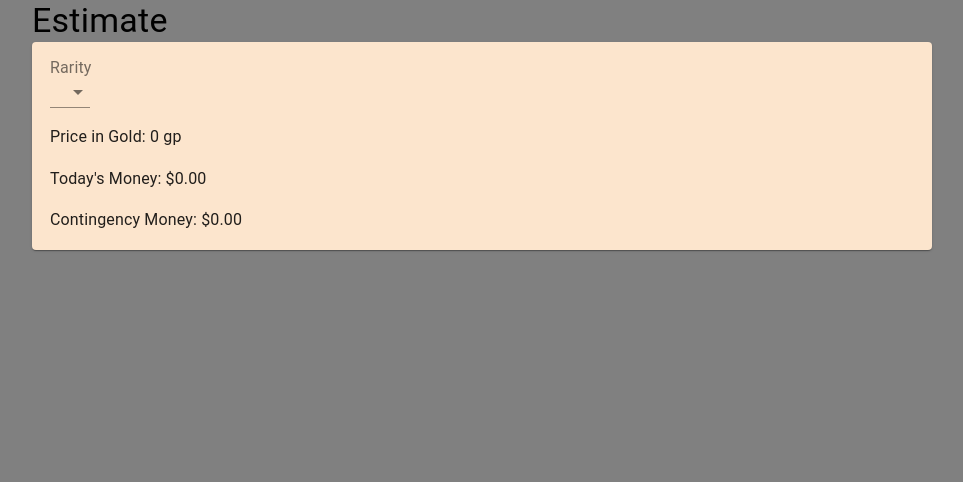
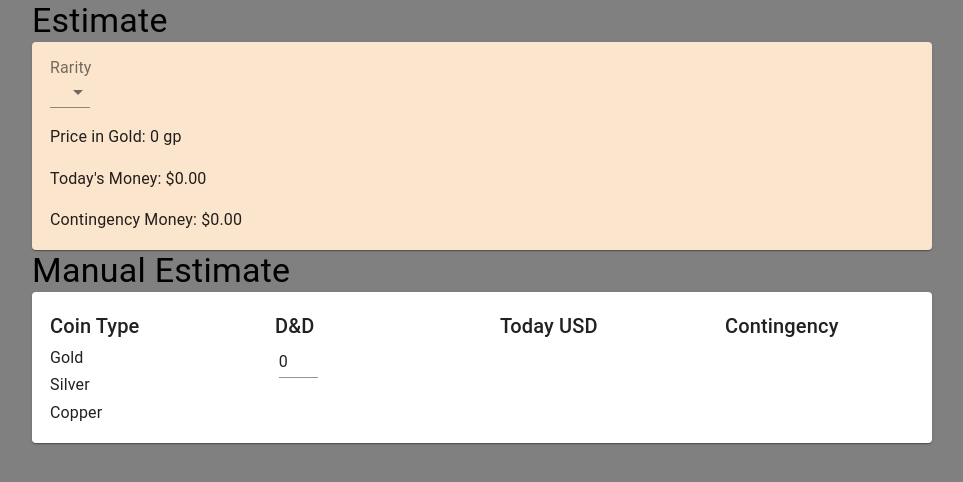
Before and after one commit to FehrIsFair/contingency-calculator, a React (Create React App) app: page / in a window 1280 px wide. Shown: the top 482 px of the page, without its empty margins (158-1121 px from the left). Built offline with nearby package versions, Linux system fonts and the light colour scheme.

Commit message:
start of manual estimate

```diff
--- a/src/Components/Estimate.js
+++ b/src/Components/Estimate.js
@@ -57,7 +57,7 @@ const Estimate = () => {
   return (
     <div id="estimate">
       <Typography variant="h4">Estimate</Typography>
-      <Card id="contain">
+      <Card className="contain">
         <div>
           <InputLabel id="rarity">Rarity</InputLabel>
           <Select
--- /dev/null
+++ b/src/Components/ManualEstimate.js
@@ -0,0 +1,41 @@
+import {
+  Card,
+  Typography,
+  Input
+} from "@material-ui/core"
+import React, { useState, useEffect } from "react"
+
+const ManualEstimate = () => {
+  const [usdCopper, setUsdCopper] = useState()
+  const [gold, setGold] = useState(0)
+
+  const handleGold = (event) => {
+    setGold(parseInt(event.target.value));
+  }
+
+
+  return (
+    <div id="manual">
+      <Typography variant="h4">Manual Estimate</Typography>
+      <Card className="contain">
+        <div id="type">
+          <Typography variant="h6">Coin Type</Typography>
+          <Typography>Gold</Typography>
+          <Typography>Silver</Typography>
+          <Typography>Copper</Typography>
+        </div>
+        <div id="inputs">
+          <Typography variant="h6">D&D</Typography>
+          <Input onChange={handleGold} value={gold ? gold : 0} />
+        </div>
+        <div id="today">
+          <Typography variant="h6">Today USD</Typography>
+        </div>
+        <div id="hunter">
+          <Typography variant="h6">Contingency</Typography>
+        </div>
+      </Card>
+    </div>
+  )
+}
+export default ManualEstimate
--- a/src/css/styles.css
+++ b/src/css/styles.css
@@ -3,7 +3,7 @@ main {
   width: 900px;
 }
 
-#estimate div#contain {
+#estimate div.contain {
   padding: 2%;
   background-color: #fce5cd;
 }
@@ -19,3 +19,24 @@ p {
 body {
   background-color: grey;
 }
+
+#manual .contain {
+  display: flex;
+}
+
+#manual .contain div {
+  width: 21%;
+  margin: 2% !important;
+}
+
+#manual .contain p {
+  width: 21%;
+}
+
+#manual .contain input {
+  width: 21%;
+}
+
+h6 {
+  width: 100%;
+}
--- a/src/pages/MainPage.js
+++ b/src/pages/MainPage.js
@@ -1,12 +1,14 @@
 import React from "react";
 
 import Estimate from "../Components/Estimate.js"
+import ManualEstimate from "../Components/ManualEstimate"
 
 const MainPage = () => {
   return (
     <div id="container">
       <main>
         <Estimate />
+        <ManualEstimate />
       </main>
     </div>
   );
```
